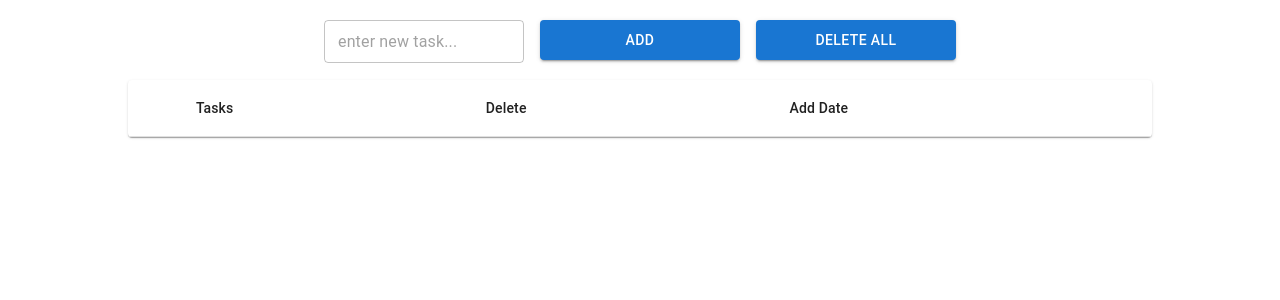
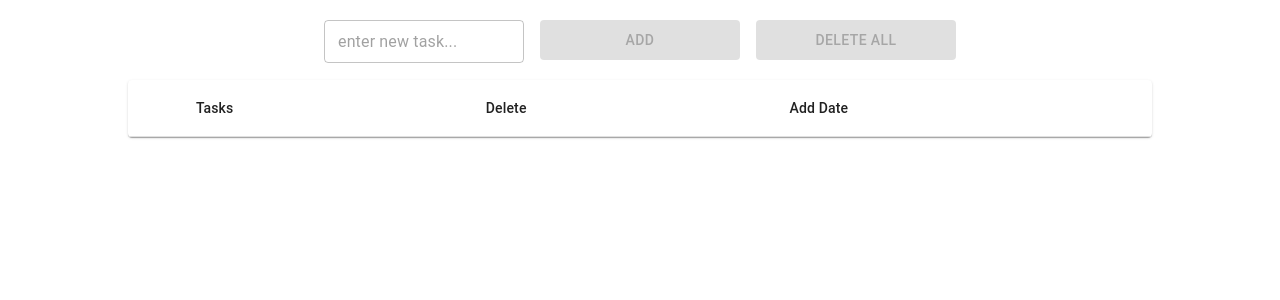
Before and after one commit to mr-fox93/TS-React-Todo, a React (Create React App) app: page / in a window 1280 px wide. Shown: the top 300 px of the page. Built offline with nearby package versions, Linux system fonts and the light colour scheme.

Commit message:
set disabled for buttons 'add' and 'clear all'

```diff
--- a/src/App.tsx
+++ b/src/App.tsx
@@ -80,6 +80,7 @@ const TodoTable: React.FC = () => {
         <TextField
           variant="outlined"
           value={newTask}
+          autoComplete="off"
           //label="New task"
           placeholder="enter new task..."
           onChange={(e) => setNewTask(e.target.value)}
@@ -96,6 +97,7 @@ const TodoTable: React.FC = () => {
           variant="contained"
           color="primary"
           onClick={addTask}
+          disabled={!newTask}
           sx={{
             width: "200px",
             height: "40px",
@@ -107,6 +109,7 @@ const TodoTable: React.FC = () => {
         <Button
           variant="contained"
           color="primary"
+          disabled={!tasks.length}
           onClick={() => setTasks([])}
           sx={{
             width: "200px",
```
